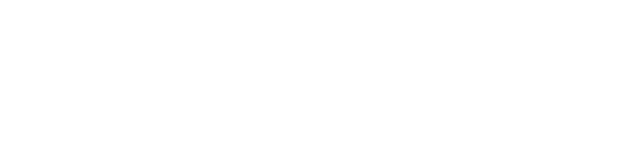
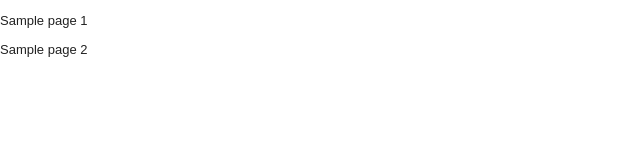
Before and after one commit to zestia/glide, a plain HTML site: page index.html in a window 1280 px wide. Shown: the whole page, without its empty margins (0-640 px from the left). Drawn offline with nearby package versions, Linux system fonts and the light colour scheme; files that its build step writes are made by us from their sources.

Commit message:
Add sample divs to start testing. Add flight script tag.

```diff
--- a/index.html
+++ b/index.html
@@ -43,26 +43,22 @@
 </head>
 
 <body>
-
-  <div id="container">
-    <header>
-
-    </header>
-    <div id="main" role="main">
-
-    </div>
-
-    <footer>
-
-    </footer>
-  </div> <!--! end of #container -->
-
+<div id="flight">
+	<div id="content">
+		<div id="page-1" class="page">
+			<p>Sample page 1</p>
+	    </div>
+		<div id="page-2" class="page">
+			<p>Sample page 2</p>
+	    </div>
+	</div>
+</div>
 
   <!-- JavaScript at the bottom for fast page loading -->
 
   <!-- Grab Google CDN's jQuery, with a protocol relative URL; fall back to local if necessary -->
   <script src="//ajax.googleapis.com/ajax/libs/jquery/1.7.1/jquery.min.js"></script>
   <script>window.jQuery || document.write('<script src="js/libs/jquery-1.7.1.min.js"><\/script>')</script>
-
+  <script type="text/javascript" src="js/flight.js"></script>
 </body>
 </html>
```
